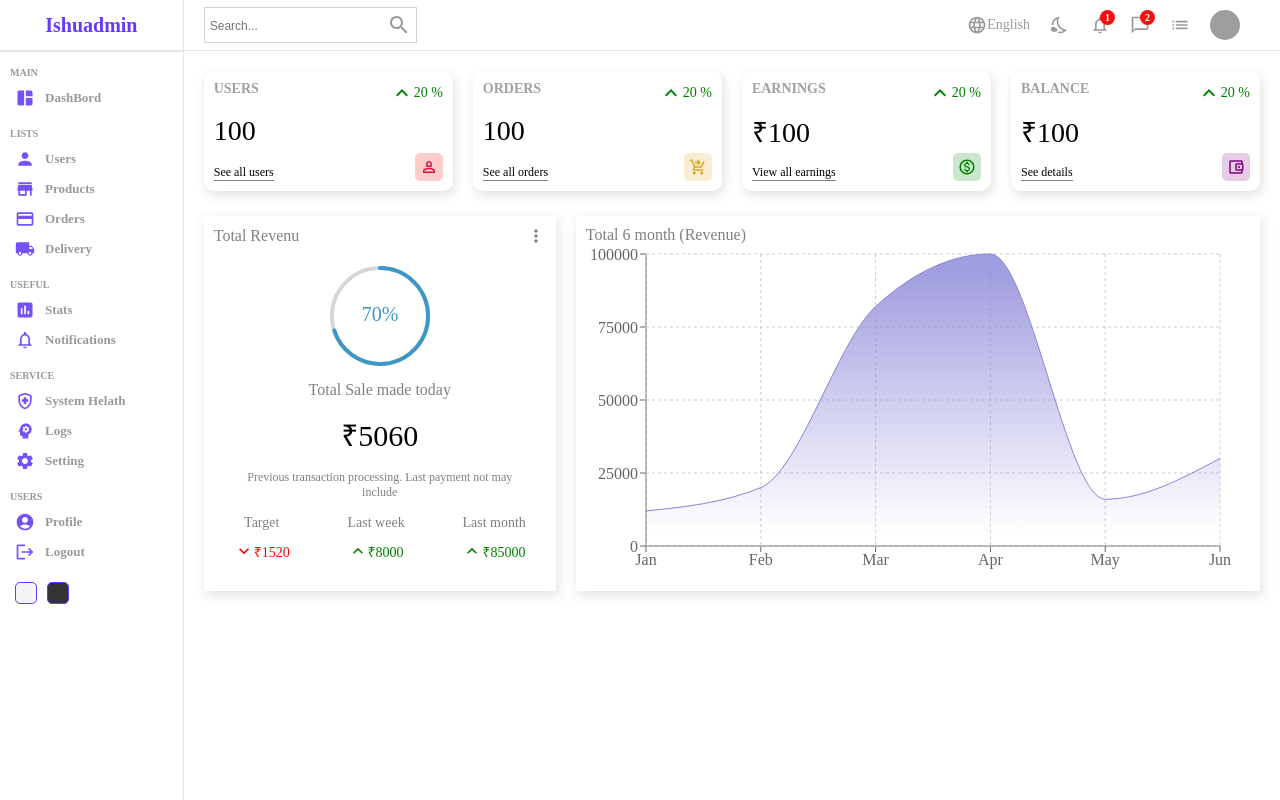
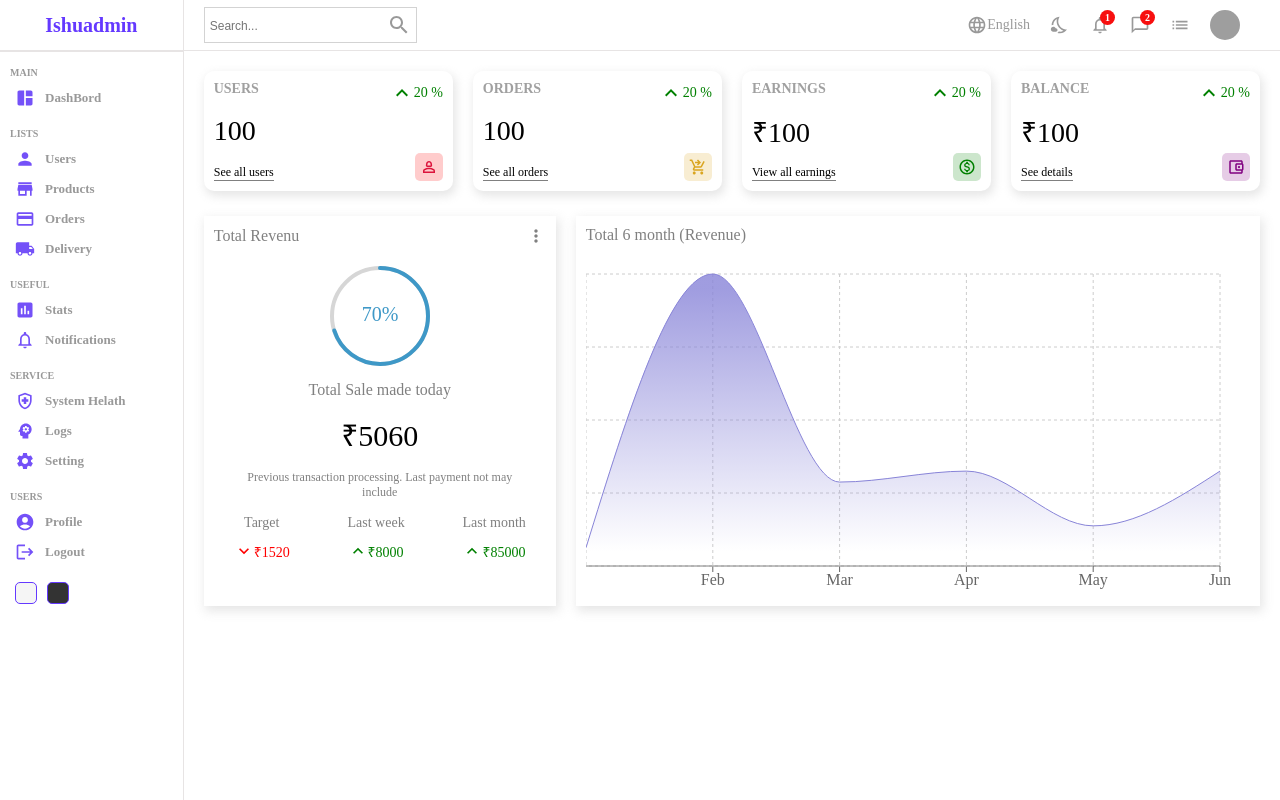
Before and after one commit to ishukhan/admin-pannel, a React (Vite) app: page / in a window 1280 px wide. Built offline with nearby package versions, Linux system fonts and the light colour scheme; grey boxes are pictures that could not be loaded.

Commit message:
Chart Component

```diff
--- a/src/components/chart/Chart.jsx
+++ b/src/components/chart/Chart.jsx
@@ -10,12 +10,12 @@ import {
 } from "recharts";
 
 const data = [
-  { name: "Jan", Total: "12000" },
-  { name: "Feb", Total: "20000" },
-  { name: "Mar", Total: "82000" },
-  { name: "Apr", Total: "100000" },
-  { name: "May", Total: "16000" },
-  { name: "Jun", Total: "30000" },
+  { name: "Jan", Total: "500" },
+  { name: "Feb", Total: "8000" },
+  { name: "Mar", Total: "2300" },
+  { name: "Apr", Total: "2600" },
+  { name: "May", Total: "1100" },
+  { name: "Jun", Total: "2600" },
 ];
 
 const Chart = () => {
@@ -35,8 +35,7 @@ const Chart = () => {
               <stop offset="95%" stopColor="#8884d8" stopOpacity={0} />
             </linearGradient>
           </defs>
-          <XAxis dataKey="name" />
-          <YAxis />
+          <XAxis dataKey="name" color="grey" />
           <CartesianGrid strokeDasharray="3 3" />
           <Tooltip />
           <Area
--- a/src/components/chart/chart.scss
+++ b/src/components/chart/chart.scss
@@ -8,5 +8,6 @@
   .title {
     font-size: 16px;
     font-weight: 500;
+    margin-bottom: 20px;
   }
 }
```
